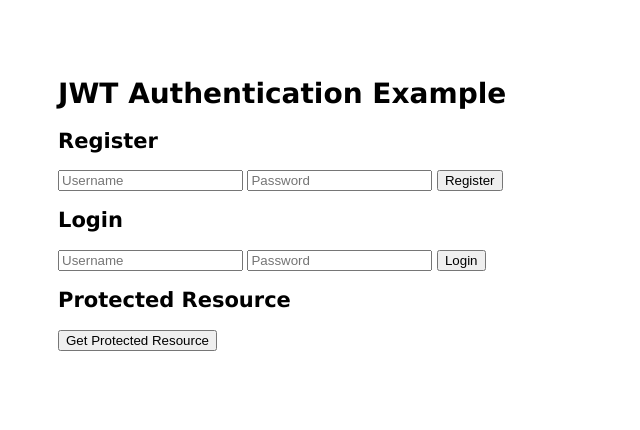
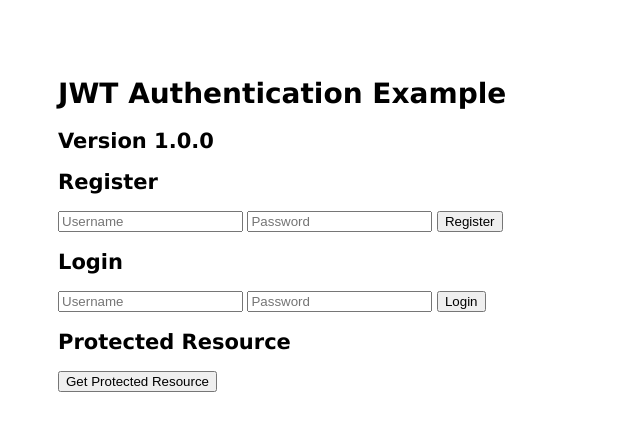
Before and after one commit to tdm00/Project-Jellybean, a website: page public/index.html in a window 1280 px wide. Shown: the whole page, without its empty margins (0-640 px from the left). Drawn offline with Linux system fonts and the light colour scheme.

Commit message:
Set version to 1.0.0

```diff
--- a/package.json
+++ b/package.json
@@ -1,6 +1,6 @@
 {
   "name": "project_jellybean",
-  "version": "0.0.1",
+  "version": "1.0.0",
   "private": true,
   "scripts": {
     "start": "node ./bin/www",
--- a/public/index.html
+++ b/public/index.html
@@ -8,6 +8,9 @@
 </head>
 <body>
   <h1>JWT Authentication Example</h1>
+  <div>
+    <h2>Version 1.0.0</h2>
+  </div>
   <div>
     <h2>Register</h2>
     <form id="registerForm">
```
